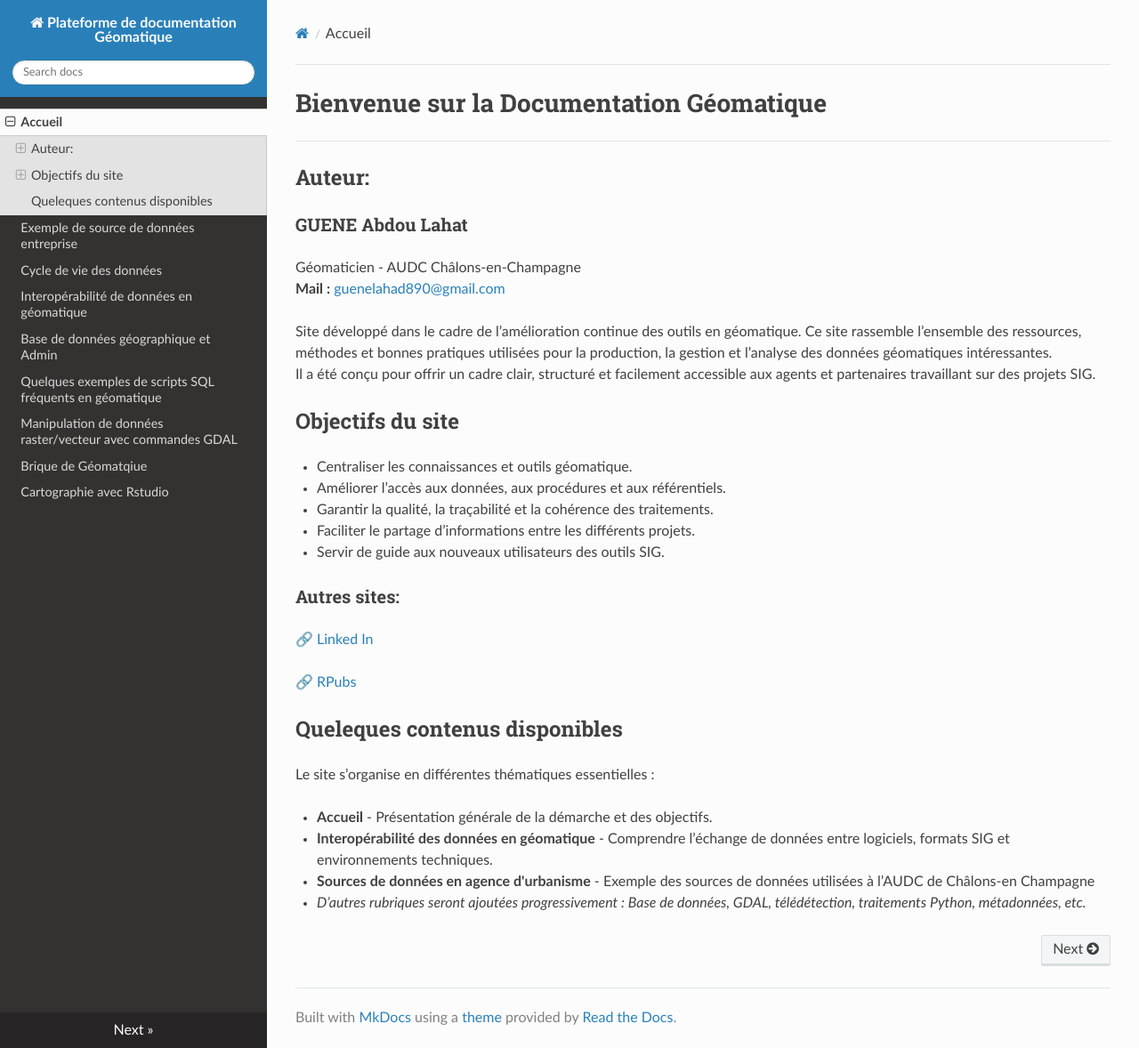
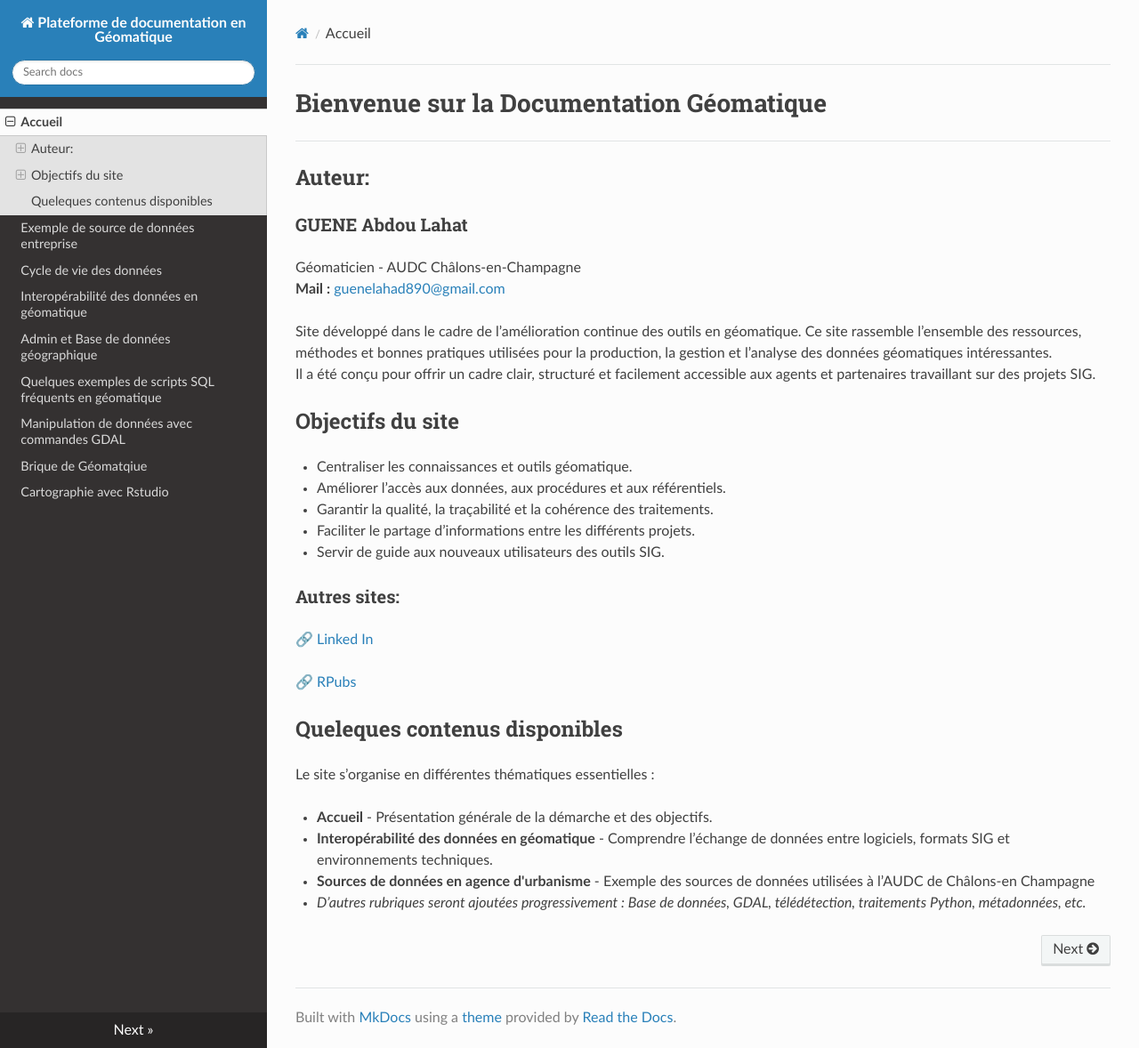
Before and after one commit to abdou123-guene/Site_de_documentation_geomatique, an MkDocs documentation site: the page built from docs/index.md, in a window 1280 px wide and 1178 px high. Shown: the whole window at 89% size. Built offline with MkDocs 1.6.1, drawn with Linux system fonts in a browser that asks for light colours; nearby versions of some CDN libraries.

Commit message:
Update mkdocs.yml

```diff
--- a/mkdocs.yml
+++ b/mkdocs.yml
@@ -1,4 +1,4 @@
-site_name: Plateforme de documentation Géomatique
+site_name: Plateforme de documentation en Géomatique
 
 theme:
   name: readthedocs
@@ -7,10 +7,10 @@ nav:
   - Accueil: index.md
   - Exemple de source de données entreprise : Readme.md
   - Cycle de vie des données: cycle_de_vie_des_donnees.md
-  - Interopérabilité de données en géomatique: Interoperabilite.md
-  - Base de données géographique et Admin: aide_sql.md
+  - Interopérabilité des données en géomatique: Interoperabilite.md
+  - Admin et Base de données géographique : aide_sql.md
   - Quelques exemples de scripts SQL fréquents en géomatique: abdou_julien_base_de_donnees.md
-  - Manipulation de données raster/vecteur avec commandes GDAL: GDAL_Ubuntu.md
+  - Manipulation de données avec commandes GDAL: GDAL_Ubuntu.md
   - Brique de Géomatqiue: teledetection.md
   - Cartographie avec Rstudio: rstudio_geomatique.md
 
```
